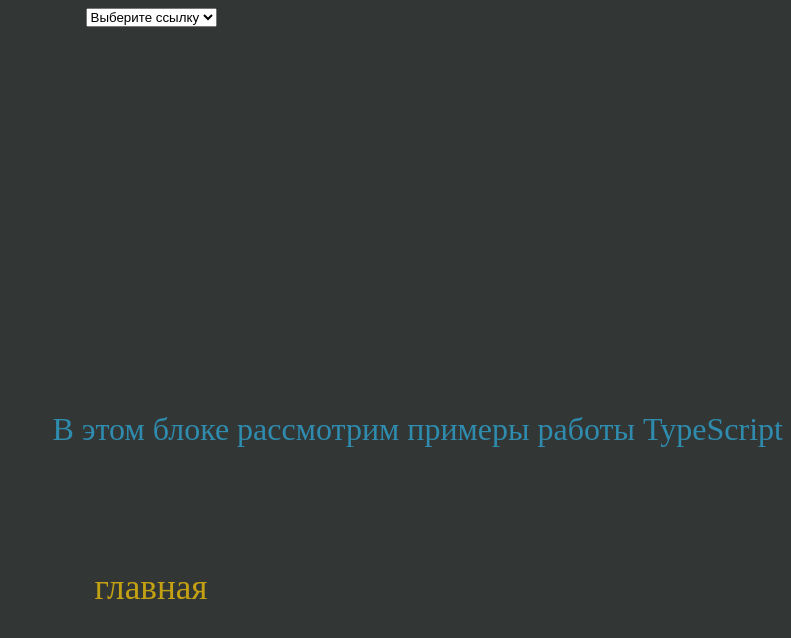
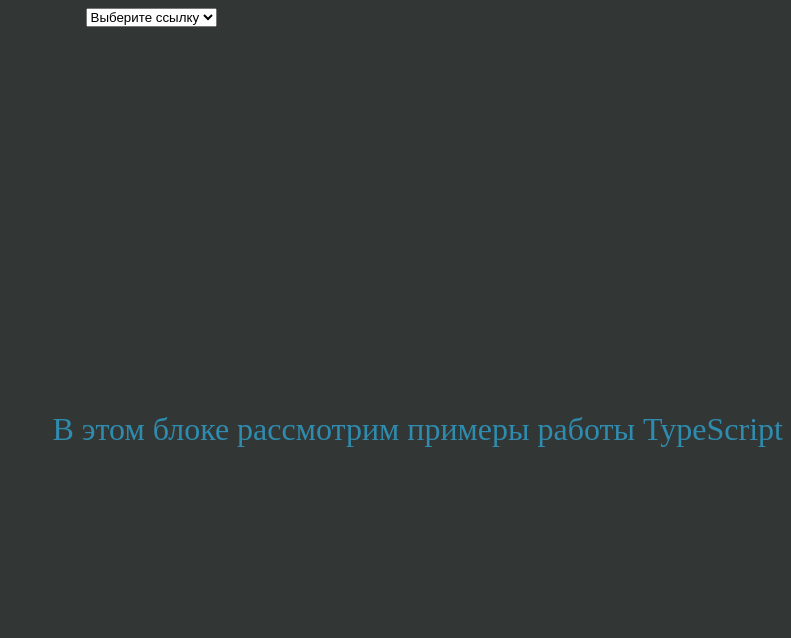
Before and after one commit to sasha1985y/TypeScript-examples, a website built with webpack: page index.html in a window 1280 px wide. Shown: the whole page, without its empty margins (489-1280 px from the left). Built offline with nearby package versions, Linux system fonts and the light colour scheme; files whose address does not match are found by name.

Commit message:
try deploy_22

```diff
--- a/index.html
+++ b/index.html
@@ -115,7 +115,7 @@
         <div class="text">В этом блоке рассмотрим примеры работы TypeScript</div>
     </main>
     <!-- <img src="logo.svg" alt="logo" class="applogo"> -->
-    <a href="./dist/index.html">главная</a>
+    <!-- <a href="./dist/index.html">главная</a> -->
     <footer></footer>
 
     <script src="https://cdn.jsdelivr.net/npm/axios/dist/axios.min.js"></script>
```
